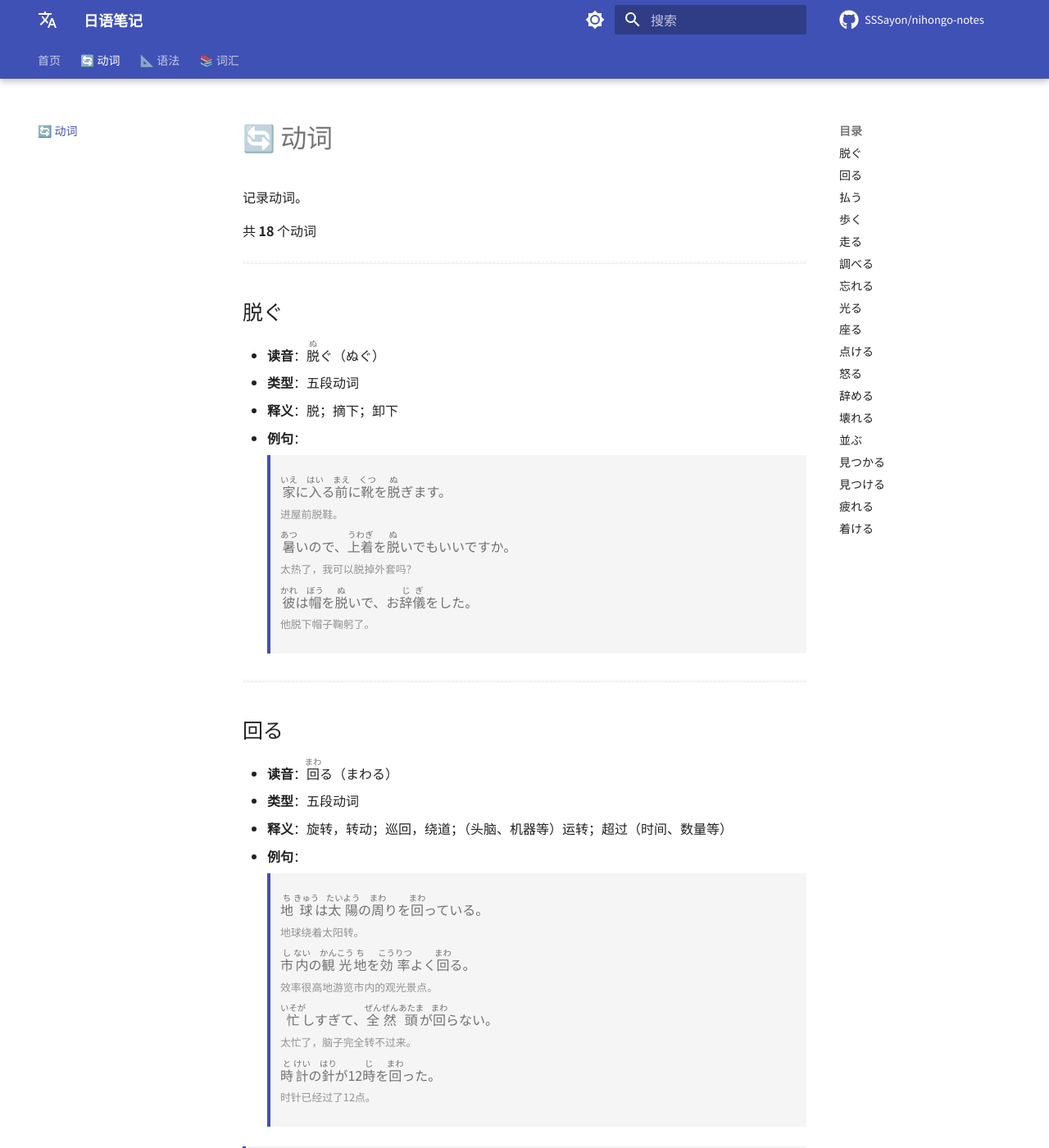
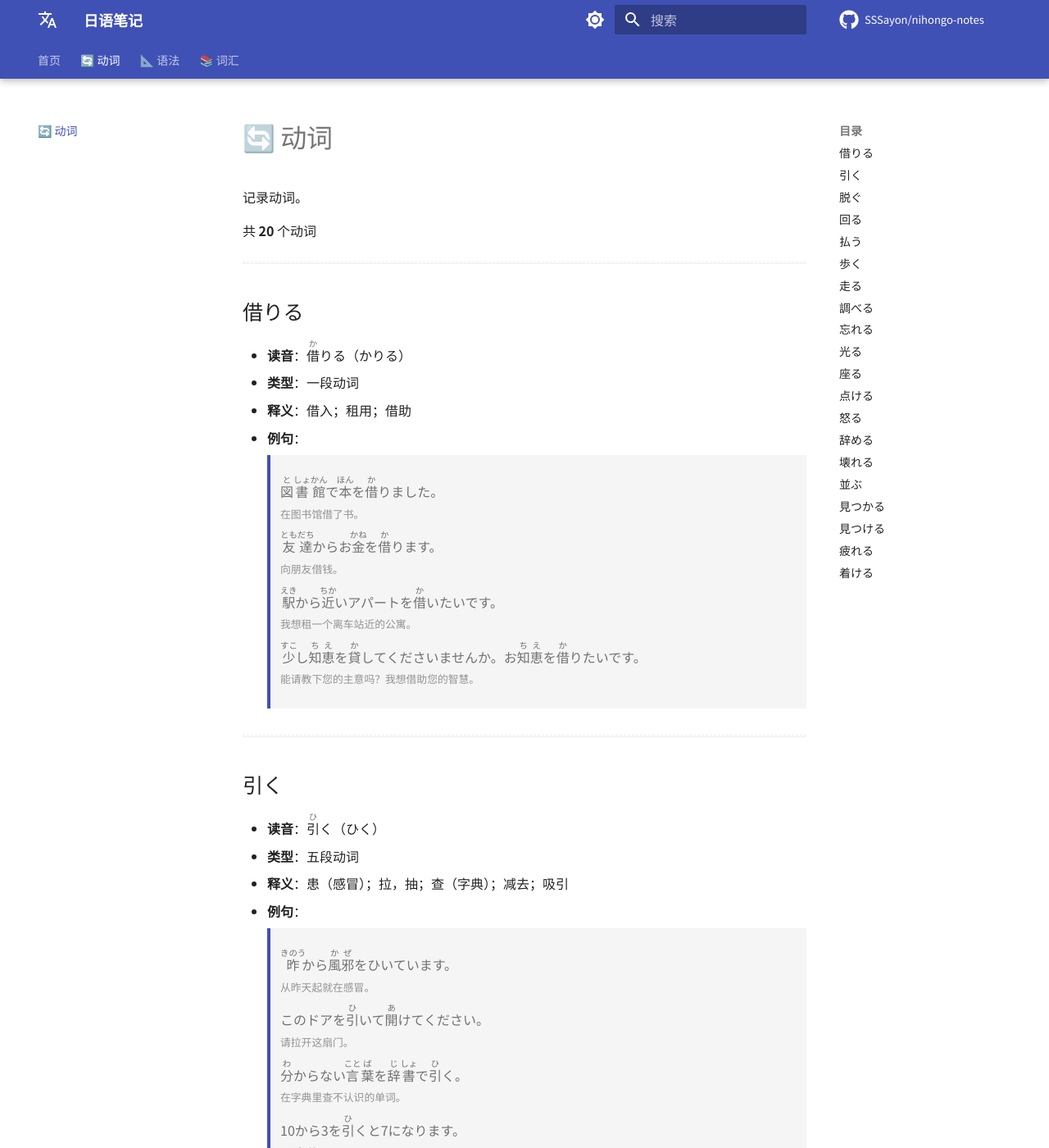
Before and after one commit to SSSayon/nihongo-notes, an MkDocs documentation site: the page built from docs/verbs.md, in a window 1280 px wide and 1400 px high. Shown: the whole window at 82% size. Built offline with MkDocs 1.6.1 and Material for MkDocs 9.7.7, drawn with Linux system fonts in a browser that asks for light colours; comment, search, counter and statistics services are not loaded.

Commit message:
chore: update site content

```diff
--- a/docs/verbs.md
+++ b/docs/verbs.md
@@ -2,7 +2,67 @@
 
 记录动词。
 
-共 **18** 个动词
+共 **20** 个动词
+
+---
+
+## 借りる
+
+- **读音**：<ruby>借<rt>か</rt></ruby>りる（かりる）
+- **类型**：一段动词
+- **释义**：借入；租用；借助
+
+- **例句**：
+
+    > <div class="example-box">
+    > <ruby>図<rt>と</rt></ruby><ruby>書<rt>しょ</rt></ruby><ruby>館<rt>かん</rt></ruby>で<ruby>本<rt>ほん</rt></ruby>を<ruby>借<rt>か</rt></ruby>りました。
+    > <br><small>在图书馆借了书。</small>
+    > </div>
+
+    > <div class="example-box">
+    > <ruby>友<rt>とも</rt></ruby><ruby>達<rt>だち</rt></ruby>からお<ruby>金<rt>かね</rt></ruby>を<ruby>借<rt>か</rt></ruby>ります。
+    > <br><small>向朋友借钱。</small>
+    > </div>
+
+    > <div class="example-box">
+    > <ruby>駅<rt>えき</rt></ruby>から<ruby>近<rt>ちか</rt></ruby>いアパートを<ruby>借<rt>か</rt></ruby>いたいです。
+    > <br><small>我想租一个离车站近的公寓。</small>
+    > </div>
+
+    > <div class="example-box">
+    > <ruby>少<rt>すこ</rt></ruby>し<ruby>知<rt>ち</rt></ruby><ruby>恵<rt>え</rt></ruby>を<ruby>貸<rt>か</rt></ruby>してくださいませんか。お<ruby>知<rt>ち</rt></ruby><ruby>恵<rt>え</rt></ruby>を<ruby>借<rt>か</rt></ruby>りたいです。
+    > <br><small>能请教下您的主意吗？我想借助您的智慧。</small>
+    > </div>
+
+---
+
+## 引く
+
+- **读音**：<ruby>引<rt>ひ</rt></ruby>く（ひく）
+- **类型**：五段动词
+- **释义**：患（感冒）；拉，抽；查（字典）；减去；吸引
+
+- **例句**：
+
+    > <div class="example-box">
+    > <ruby>昨<rt>きのう</rt></ruby>から<ruby>風邪<rt>かぜ</rt></ruby>をひいています。
+    > <br><small>从昨天起就在感冒。</small>
+    > </div>
+
+    > <div class="example-box">
+    > このドアを<ruby>引<rt>ひ</rt></ruby>いて<ruby>開<rt>あ</rt></ruby>けてください。
+    > <br><small>请拉开这扇门。</small>
+    > </div>
+
+    > <div class="example-box">
+    > <ruby>分<rt>わ</rt></ruby>からない<ruby>言<rt>こと</rt></ruby><ruby>葉<rt>ば</rt></ruby>を<ruby>辞<rt>じ</rt></ruby><ruby>書<rt>しょ</rt></ruby>で<ruby>引<rt>ひ</rt></ruby>く。
+    > <br><small>在字典里查不认识的单词。</small>
+    > </div>
+
+    > <div class="example-box">
+    > 10から3を<ruby>引<rt>ひ</rt></ruby>くと7になります。
+    > <br><small>10减3等于7。</small>
+    > </div>
 
 ---
 
```
Also changed, not shown: docs/index.md (+4 -4 lines), docs/vocabulary.md (+41 -1 lines), 2 other files.
